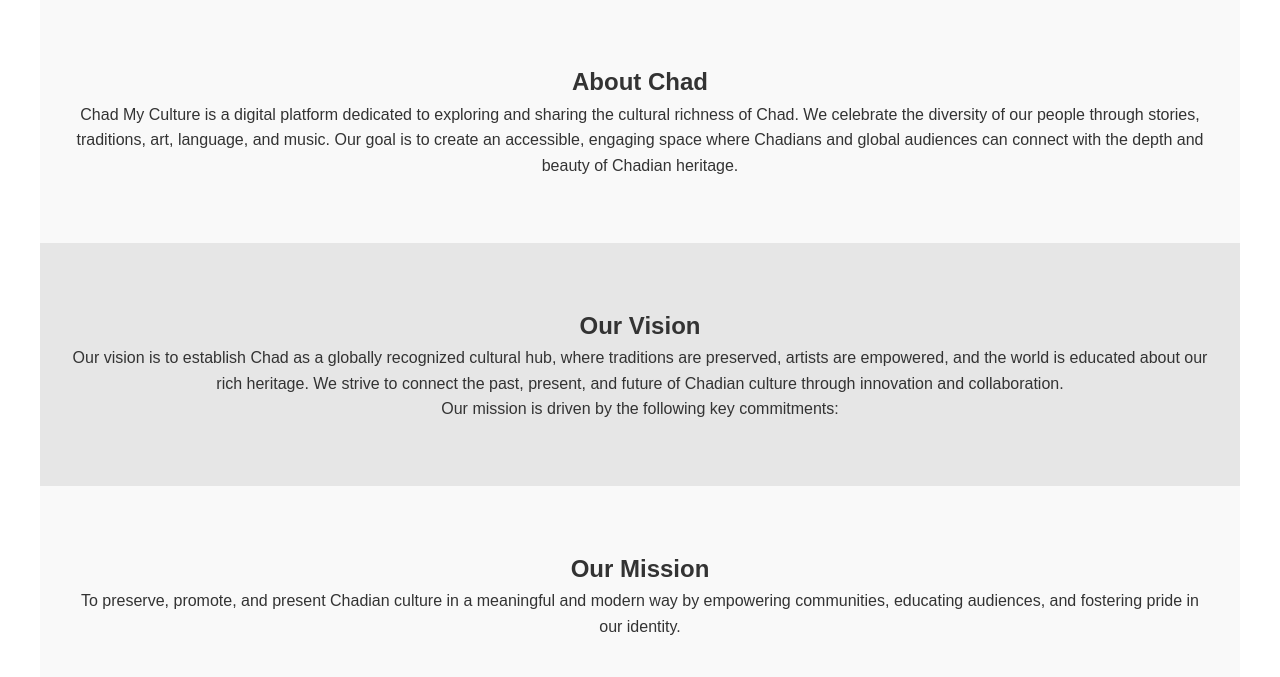
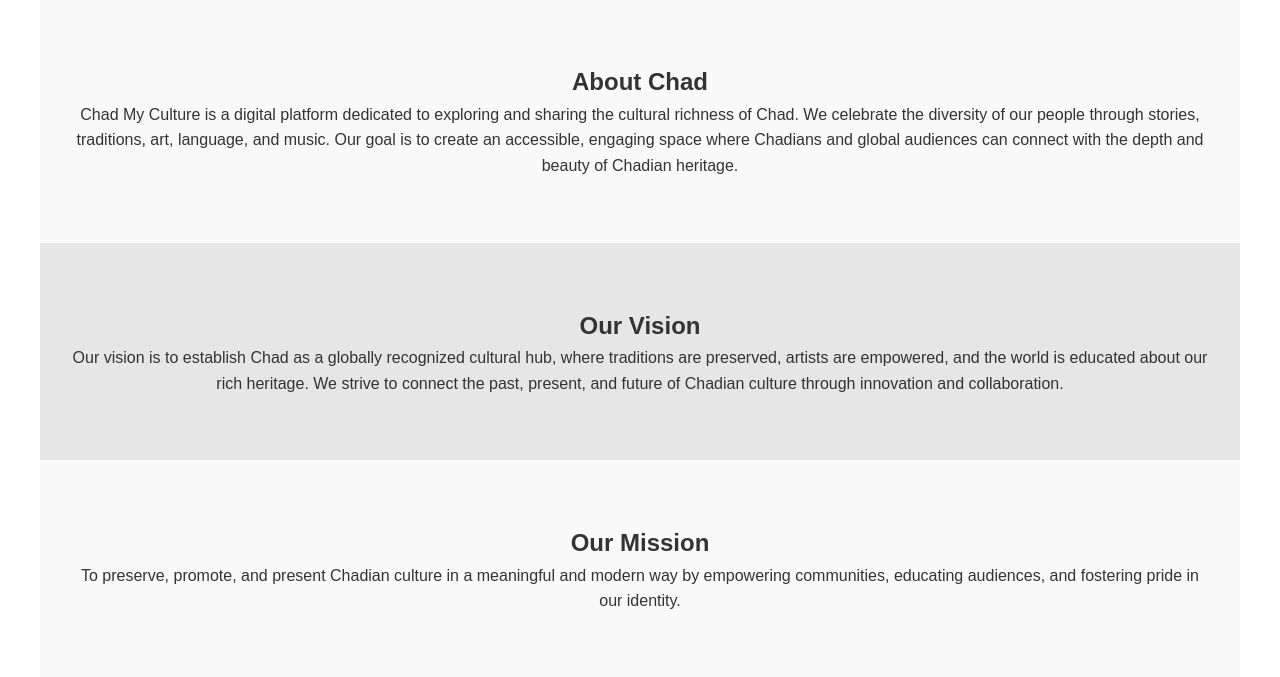
Before and after one commit to Alvila25/tmc, a Django app: page / in a window 1280 px wide. Shown: the part 826-1503 px from the top of the page. Run offline with Django 5.2, Linux system fonts and the light colour scheme.

Commit message:
Update home.html

```diff
--- a/home/templates/home.html
+++ b/home/templates/home.html
@@ -116,7 +116,6 @@
         <h2 data-lang="section_vision">Our Vision</h2>
         <p data-lang="vision_text">Our vision is to establish Chad as a globally recognized cultural hub, where traditions are preserved, artists are empowered, and the world is educated about our rich heritage.
             We strive to connect the past, present, and future of Chadian culture through innovation and collaboration.</p>
-        <p data-lang="vision_text2">Our mission is driven by the following key commitments:</p>
     </section>
 
     <!-- Our Mission -->
```
